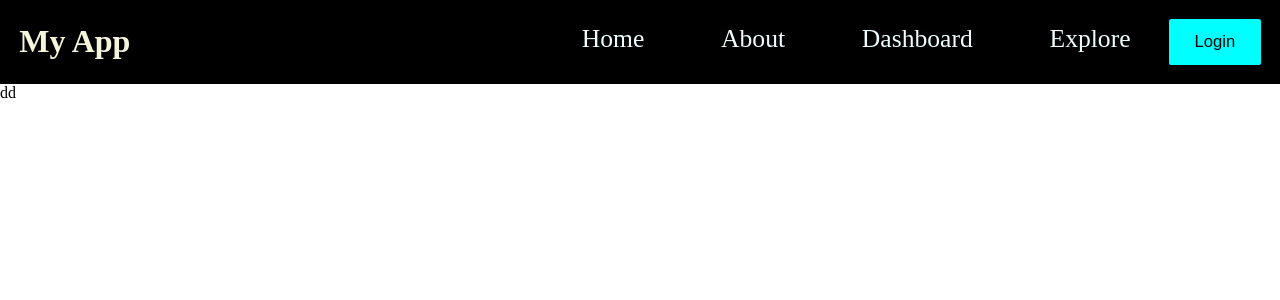
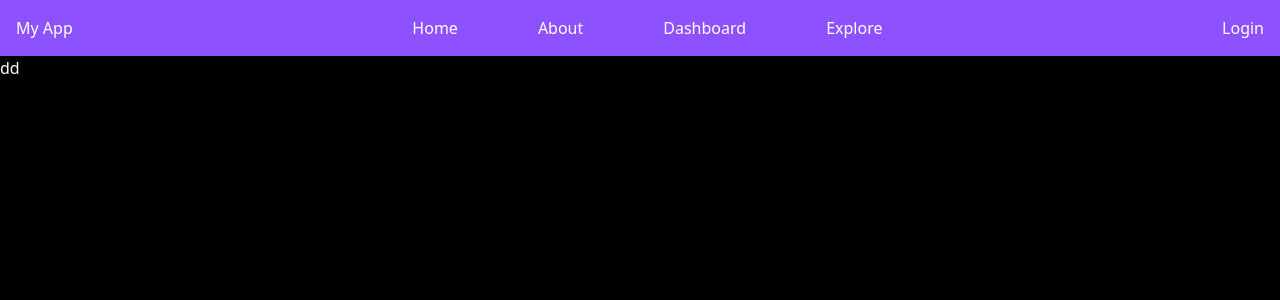
Before and after one commit to Gaurav-meena95/chat_bot, a Next.js app in the folder chat_boot_maker/: page / in a window 1280 px wide. Shown: the top 300 px of the page. Built offline with nearby package versions, Linux system fonts and the light colour scheme.

Commit message:
tailwind css add

```diff
--- a/chat_boot_maker/package.json
+++ b/chat_boot_maker/package.json
@@ -9,12 +9,12 @@
     "lint": "next lint"
   },
   "dependencies": {
-    "@tailwindcss/postcss": "^4.1.5",
+    "@tailwindcss/postcss": "^4.1.8",
     "next": "15.2.4",
-    "postcss": "^8.5.3",
+    "postcss": "^8.5.4",
     "react": "^19.0.0",
     "react-dom": "^19.0.0",
-    "tailwindcss": "^4.1.5"
+    "tailwindcss": "^4.1.8"
   },
   "devDependencies": {
     "@eslint/eslintrc": "^3",
--- /dev/null
+++ b/chat_boot_maker/postcss.config.js
@@ -0,0 +1,5 @@
+module.exports = {
+  plugins: {
+    "@tailwindcss/postcss": {},
+  },
+};
--- /dev/null
+++ b/chat_boot_maker/src/app/globals.css
@@ -0,0 +1 @@
+@import "tailwindcss";
--- a/chat_boot_maker/src/app/layout.js
+++ b/chat_boot_maker/src/app/layout.js
@@ -1,3 +1,4 @@
+import "./globals.css";
 import Navbar from "../components/Navbar/Navbar";
 import AuthProvider from "@/context/auth";
 
@@ -9,7 +10,7 @@ export const metadata = {
 export default function RootLayout({ children }) {
   return (
     <html lang="en" suppressHydrationWarning>
-      <body>
+      <body className="bg-black text-white">
         <AuthProvider>
           <Navbar />
           {children}
--- a/chat_boot_maker/src/components/Navbar/Navbar.css
+++ /dev/null
@@ -1,30 +0,0 @@
-* {
-  margin: 0;
-  padding: 0;
-
-}
-
-.nabar {
-  display: flex;
-  justify-content: space-between;
-  align-items: center;
-  background-color: black;
-  color: beige;
-  padding: 1.5vw;
-}
-
-
-.nav-link{
-  text-decoration: none;
-  padding: 3vw;
-  font-size: 2vw;
-  color: azure;
-
-}
-.btn-login-nav{
-  background-color: aqua;
-  padding: 1vw 2vw;
-  border-radius: 0.2vw;
-  border: none;
-  font-size: 1.3vw;
-}
--- a/chat_boot_maker/src/components/Navbar/Navbar.jsx
+++ b/chat_boot_maker/src/components/Navbar/Navbar.jsx
@@ -1,7 +1,6 @@
 "use client";
 import Link from "next/link";
 import React, { useContext } from "react";
-import "./Navbar.css";
 import { AuthContext } from "@/context/auth";
 import { useRouter } from "next/navigation";
 import { logout } from "@/services/auth";
@@ -23,11 +22,11 @@ export default function Navbar() {
     setIsloggin(false)
   }
   return (
-    <div className="nabar">
+    <div className="nabar bg-violet-500 flex justify-between items-center p-4">
       <div className="logo">
         <h1>My App</h1>
       </div>
-      <div className="link">
+      <div className="link flex gap-20">
         <Link className="nav-link" href="/home">
           Home
         </Link>
@@ -41,7 +40,10 @@ export default function Navbar() {
         Explore
         </Link>
 
-        {isloggin ? (
+
+      </div>
+      <div>
+      {isloggin ? (
           <button onClick={handelLogout} className="btn-login-nav">
             Logout
           </button>
--- a/chat_boot_maker/src/db/tokenRegistry.json
+++ b/chat_boot_maker/src/db/tokenRegistry.json
@@ -4,5 +4,6 @@
   "2025-04-24T10:12:59.853Z#@#gaurav.meena2024@nst.rishihood.edu.in",
   "2025-04-24T10:16:03.525Z#@#gaurav.meena2024@nst.rishihood.edu.in",
   "2025-04-25T06:59:14.341Z#@#gaurav.meena2024@nst.rishihood.edu.in",
-  "2025-04-25T06:59:25.805Z#@#gaurav.meena2024@nst.rishihood.edu.in"
+  "2025-04-25T06:59:25.805Z#@#gaurav.meena2024@nst.rishihood.edu.in",
+  "2025-06-03T05:39:14.291Z#@#meenajigaurav9589@gmail.com"
 ]
```
Also changed, not shown: 1 other file (tests, documents, lock files or other folders).
